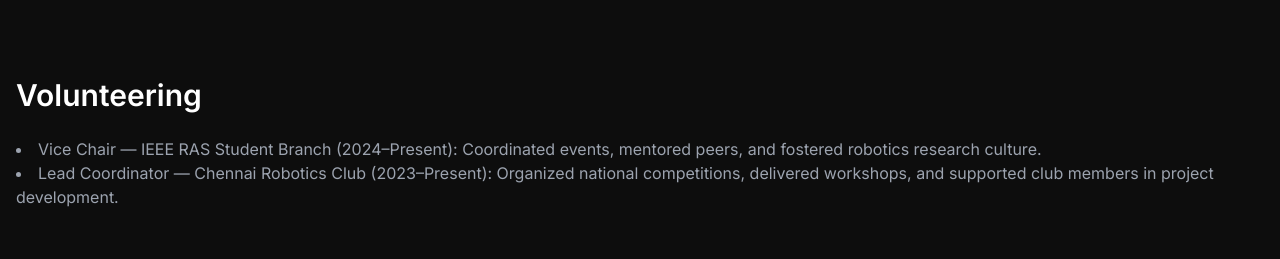
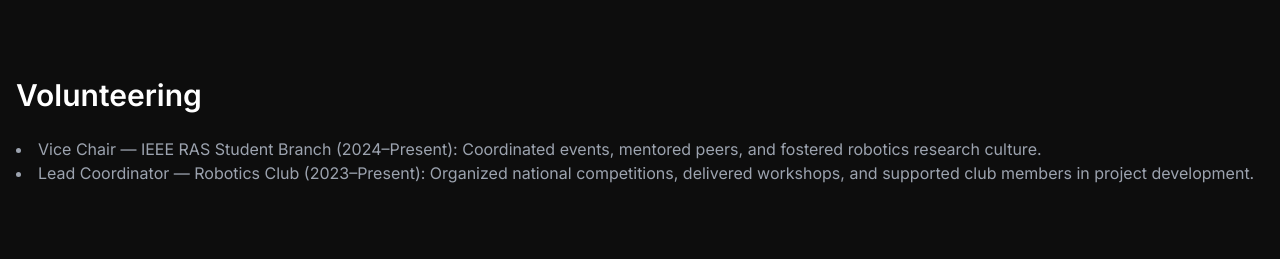
Before and after one commit to Vinothhk/Vinothhk.github.io, a plain HTML site: page index.html in a window 1280 px wide. Shown: the part 2299-2558 px from the top of the page. Drawn offline with nearby package versions, Linux system fonts and the light colour scheme.

Commit message:
typo fix

```diff
--- a/index.html
+++ b/index.html
@@ -18,6 +18,7 @@
     .gradient-text {
       background: linear-gradient(135deg, #a0a0ff, #ff80ff);
       -webkit-background-clip: text;
+      background-clip: text;
       -webkit-text-fill-color: transparent;
     }
   </style>
@@ -145,7 +146,7 @@
       <h2 class="text-3xl font-semibold mb-6 text-white">Volunteering</h2>
       <ul class="list-disc list-inside text-gray-400">
         <li>Vice Chair — IEEE RAS Student Branch (2024–Present): Coordinated events, mentored peers, and fostered robotics research culture.</li>
-        <li>Lead Coordinator — Chennai Robotics Club (2023–Present): Organized national competitions, delivered workshops, and supported club members in project development.</li>
+        <li>Lead Coordinator — Robotics Club (2023–Present): Organized national competitions, delivered workshops, and supported club members in project development.</li>
       </ul>
     </section>
 
```
